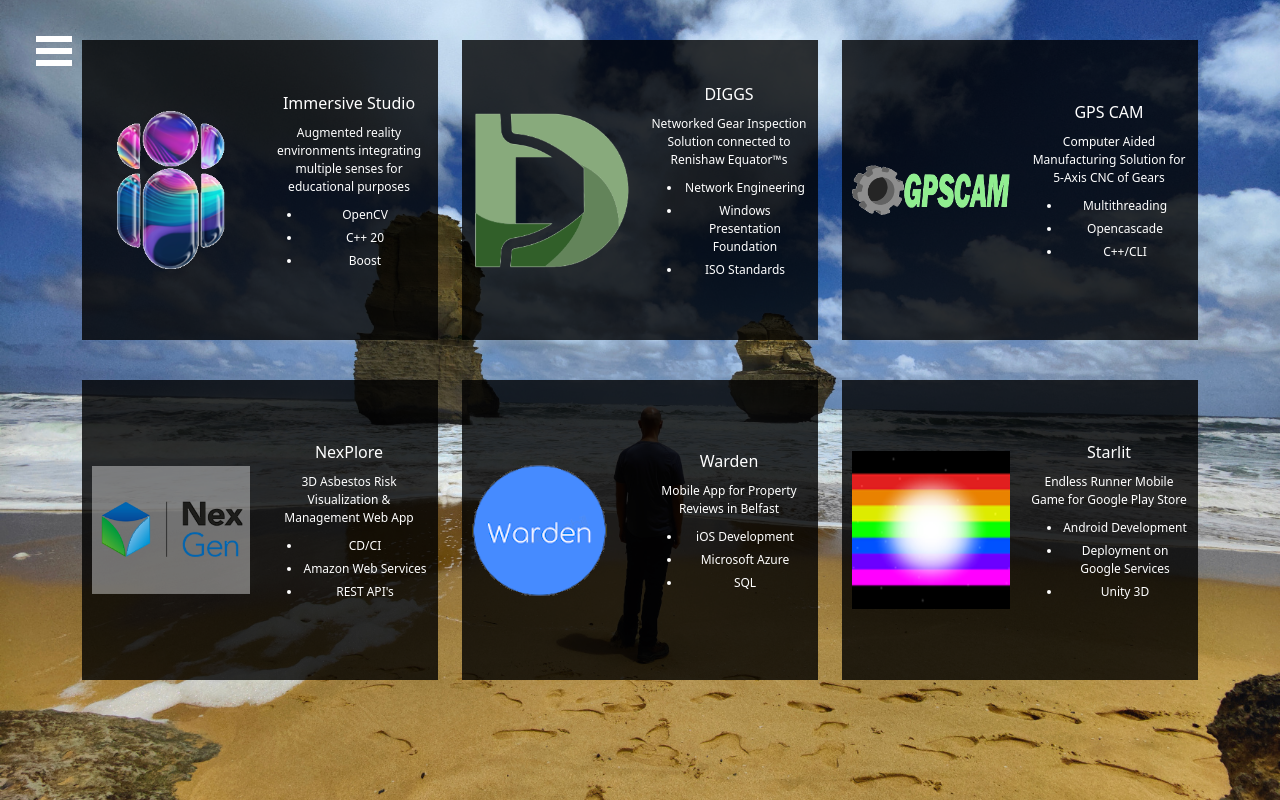
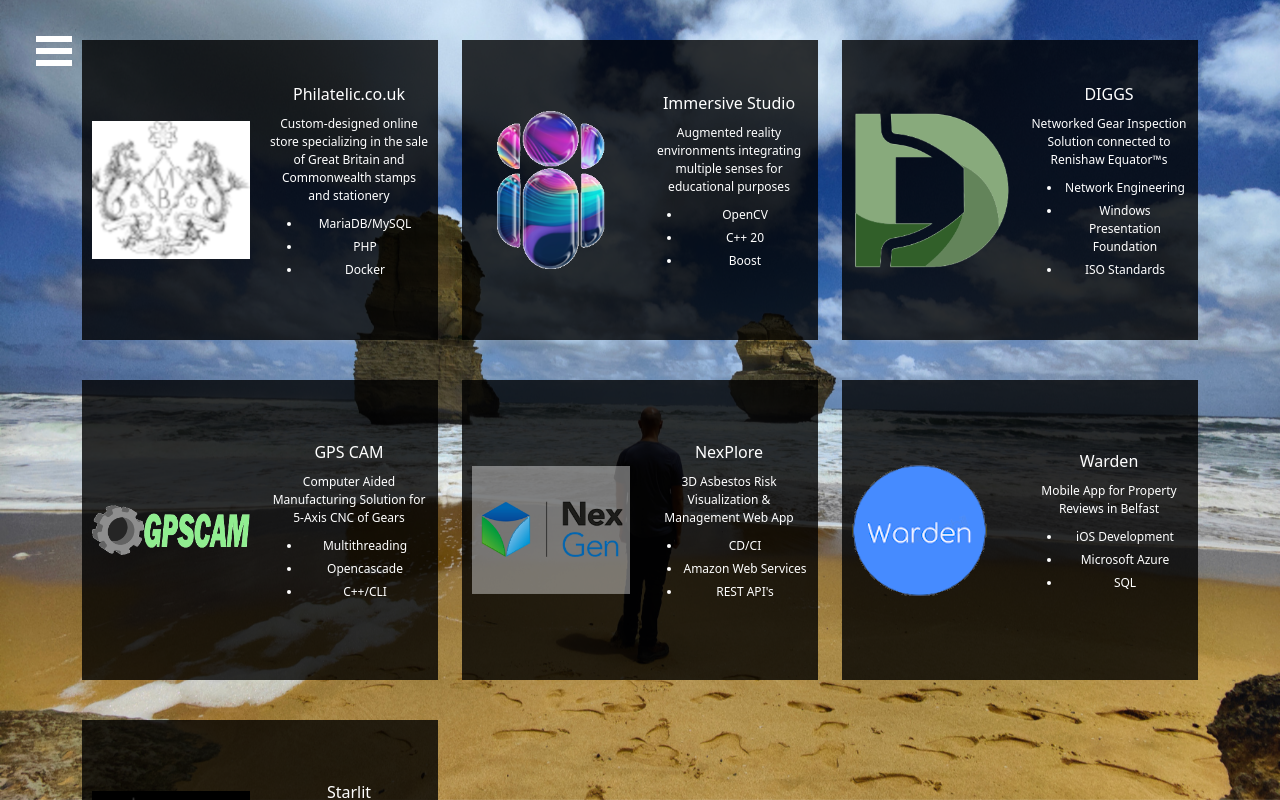
Before and after one commit to Holgenberg/holgate-automation-limited, a React (Create React App) app: page /portfolio in a window 1280 px wide. Built offline with nearby package versions, Linux system fonts and the light colour scheme.

Commit message:
Added Philatelic Case Study to Portfolio Section for Desktop View

```diff
--- a/src/components/CaseStudyCollection.js
+++ b/src/components/CaseStudyCollection.js
@@ -6,6 +6,7 @@
 import GPSCAMLogo from '../images/gps_cam_logo.png'
 import DIGGSLogo from '../images/DIGGSIcon.png'
 import ImmersiveStudioLogo from '../images/immersive_studio_image.png'
+import PhilatelicLogo from '../images/philatelic.png'
 
 const CaseStudyCollection = () => {
 	const [windowWidth, setWindowWidth] = useState(window.innerWidth);
@@ -31,6 +32,7 @@
 	const nexPloreBulletPoints = ["CD/CI", "Amazon Web Services", "REST API's"];
 	const wardenBulletPoints = ["iOS Development", "Microsoft Azure", "SQL"];
 	const starlitBulletPoints = ["Android Development", "Deployment on Google Services", "Unity 3D"];
+	const philatelicBulletPoints = ["MariaDB/MySQL", "PHP", "Docker"];
 
 	console.log(windowWidth);
 
@@ -38,6 +40,13 @@
 		return (
 			<div className="container">
 				<div className="row">
+					<div className="col-4">
+						<CaseStudy caseStudyImage={PhilatelicLogo}
+							title="Philatelic.co.uk"
+							brief="Custom-designed online store specializing in the sale of Great Britain and Commonwealth stamps and stationery"
+							bulletPoints={philatelicBulletPoints}
+						/>
+					</div>
 					<div className="col-4">
 						<CaseStudy caseStudyImage={ImmersiveStudioLogo}
 							title="Immersive Studio"
@@ -52,14 +61,14 @@
 							bulletPoints={diggsBulletPoints}
 						/>
 					</div>
+				</div>
+				<div className="row">
 					<div className="col-4">
 						<CaseStudy caseStudyImage={GPSCAMLogo}
 							title="GPS CAM"
 							brief="Computer Aided Manufacturing Solution for 5-Axis CNC of Gears"
 							bulletPoints={gpsCamBulletPoints} />
 					</div>
-				</div>
-				<div className="row">
 					<div className="col-4">
 						<CaseStudy caseStudyImage={NexGenLogo}
 							title="NexPlore"
@@ -72,7 +81,10 @@
 							brief="Mobile App for Property Reviews in Belfast"
 							bulletPoints={wardenBulletPoints} />
 					</div>
-					<div className="col-4">
+
+				</div>
+				<div className="row">
+				<div className="col-4">
 						<CaseStudy caseStudyImage={StarlitLogo}
 							title="Starlit"
 							brief="Endless Runner Mobile Game for Google Play Store"
```
